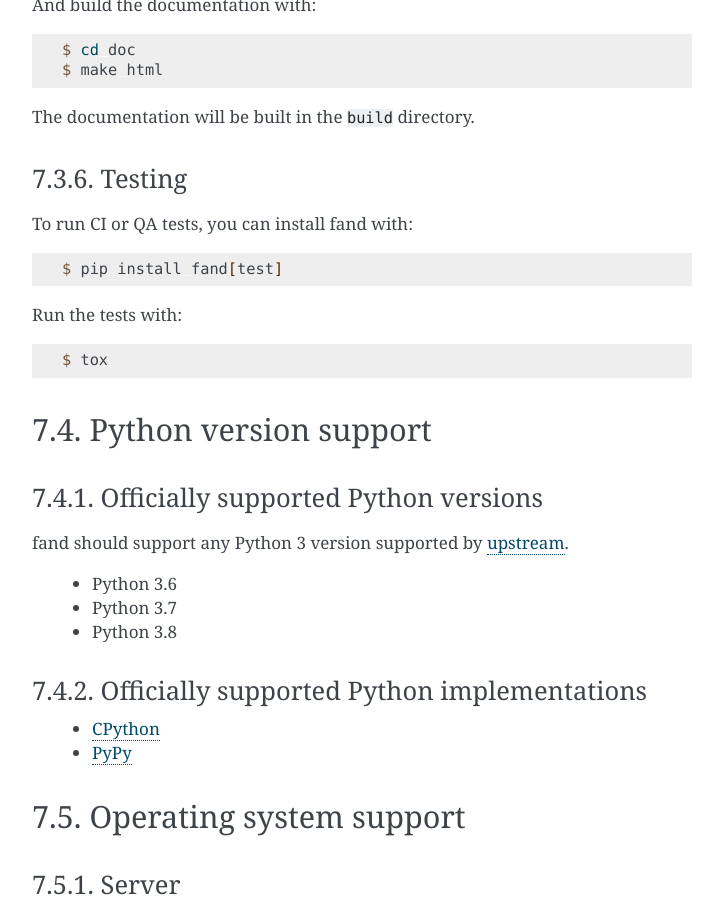
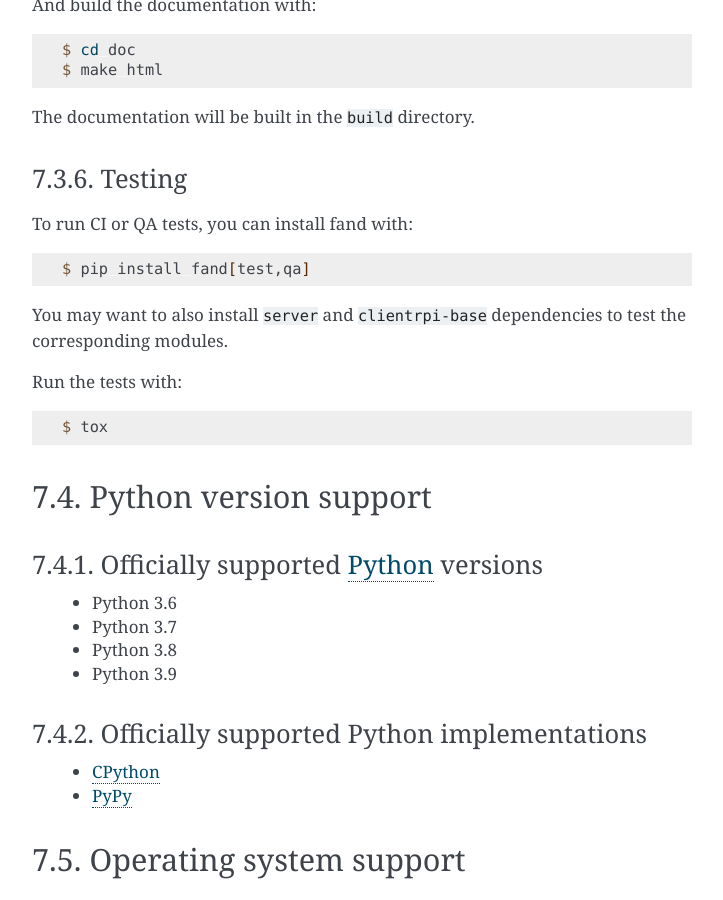
Before and after one commit to teapot9/fand, a Sphinx documentation site: the page built from doc/install.rst, in a window 1280 px wide and 900 px high, scrolled down 2309 px. Shown: the whole window, without its empty margins (388-1111 px from the left). Built offline with Sphinx 7.4.7, drawn with Linux system fonts in a browser that asks for light colours.

Commit message:
Fix upstream URLs
Also update QA to test against older Python versions.

```diff
--- a/doc/install.rst
+++ b/doc/install.rst
@@ -194,7 +194,10 @@
 
 .. code-block:: console
 
-   $ pip install fand[test]
+   $ pip install fand[test,qa]
+
+You may want to also install ``server`` and ``clientrpi-base`` dependencies
+to test the corresponding modules.
 
 Run the tests with:
 
@@ -205,16 +208,15 @@
 Python version support
 ======================
 
-Officially supported Python versions
-------------------------------------
-
-fand should support any Python 3 version supported by upstream_.
+Officially supported Python_ versions
+-------------------------------------
 
  - Python 3.6
  - Python 3.7
  - Python 3.8
+ - Python 3.9
 
-.. _upstream: https://www.python.org/downloads/
+.. _Python: https://www.python.org/downloads/
 
 Officially supported Python implementations
 -------------------------------------------
--- a/fand/__init__.py
+++ b/fand/__init__.py
@@ -4,7 +4,7 @@
 __email__ = 'louis.leseur@gmail.com'
 __license__ = 'MIT'
 __copyright__ = 'Copyright (c) 2020 Louis Leseur'
-__url__ = 'https://github.com/lleseur/fand'
+__url__ = 'https://github.com/teapot9/fand'
 __version__ = '0.1.0'
 
 import logging
```
Also changed, not shown: README.rst (+27 -16 lines), setup.py (+10 -2 lines), 3 other files.
